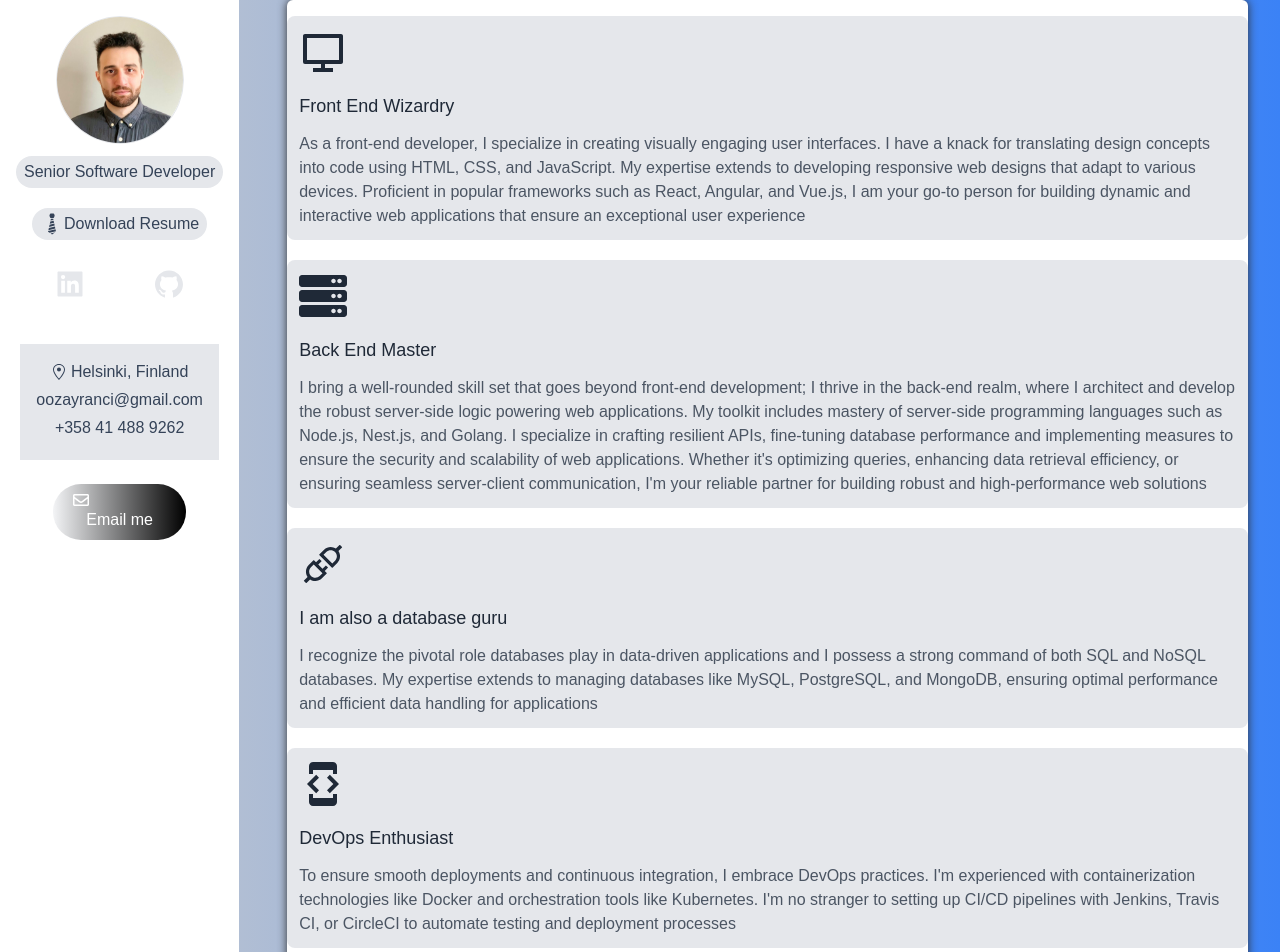
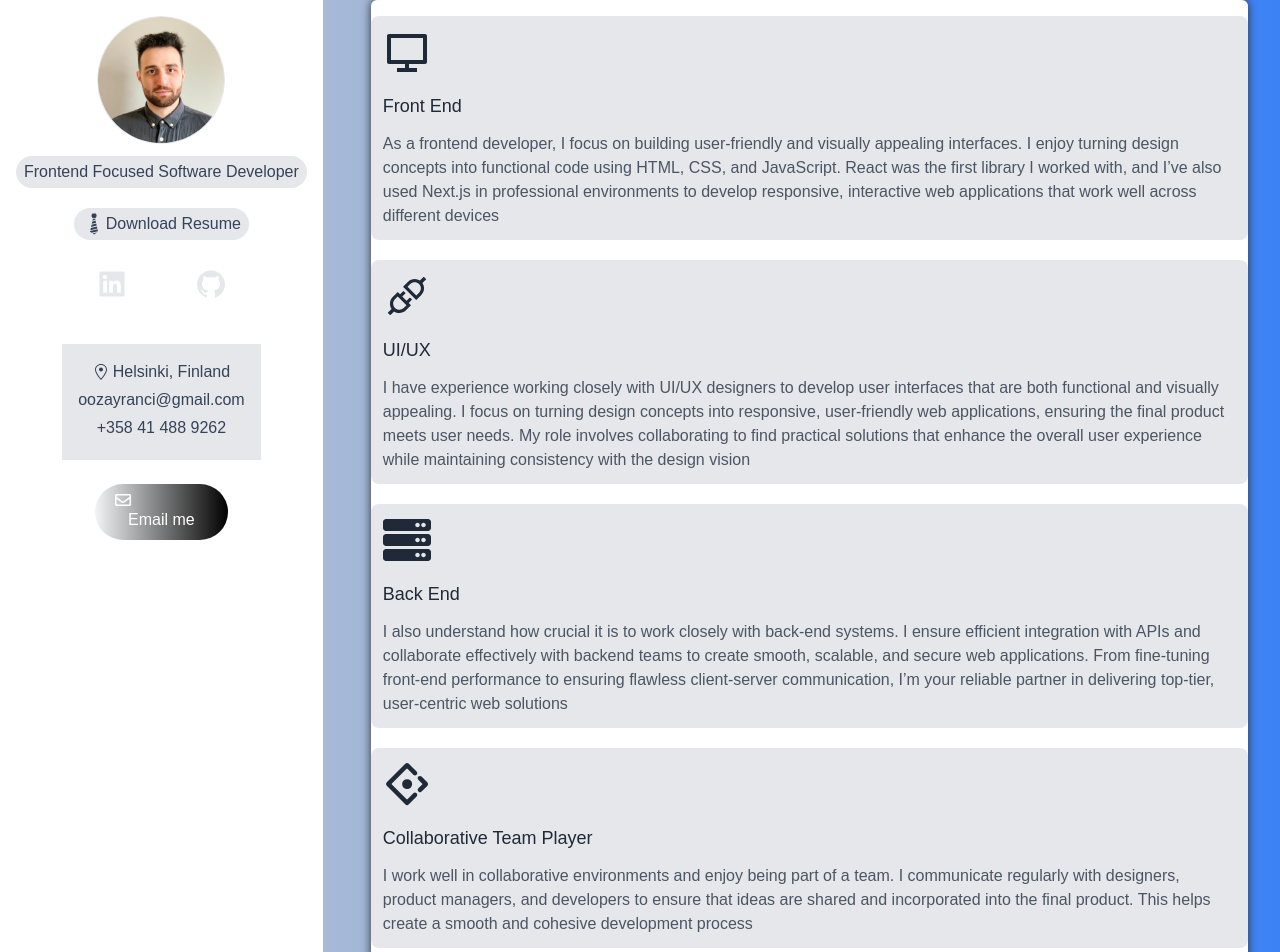
Before and after one commit to oozan/cv-web, a Next.js app: page / in a window 1280 px wide. Shown: the top 952 px of the page. Built offline with nearby package versions, Linux system fonts and the light colour scheme.

Commit message:
changed resume and data fields

```diff
--- a/components/Sidebar.tsx
+++ b/components/Sidebar.tsx
@@ -17,7 +17,7 @@ const Sidebar = () => {
         decoding="async"
       />
       <p className="px-2 py-1 my-3 bg-gray-200 rounded-full dark:bg-dark-200 dark:bg-black-500">
-        Senior Software Developer
+        Frontend Focused Software Developer
       </p>
 
       {/* Navigation Links */}
--- a/data.ts
+++ b/data.ts
@@ -7,38 +7,33 @@ import { Service } from "./types";
 export const services: Service[] = [
   {
     Icon: RiComputerLine,
-    title: "Front End Wizardry",
+    title: "Front End",
     about:
-      "As a front-end developer, I specialize in creating visually engaging user interfaces. I have a knack for translating design concepts into code using HTML, CSS, and JavaScript. My expertise extends to developing responsive web designs that adapt to various devices. Proficient in popular frameworks such as React, Angular, and Vue.js, I am your go-to person for building dynamic and interactive web applications that ensure an exceptional user experience ",
+      "As a frontend developer, I focus on building user-friendly and visually appealing interfaces. I enjoy turning design concepts into functional code using HTML, CSS, and JavaScript. React was the first library I worked with, and I’ve also used Next.js in professional environments to develop responsive, interactive web applications that work well across different devices",
+  },
+  {
+    Icon: AiOutlineApi,
+    title: "UI/UX",
+    about:
+      "I have experience working closely with UI/UX designers to develop user interfaces that are both functional and visually appealing. I focus on turning design concepts into responsive, user-friendly web applications, ensuring the final product meets user needs. My role involves collaborating to find practical solutions that enhance the overall user experience while maintaining consistency with the design vision",
   },
   {
     Icon: FaServer,
-    title: "Back End  Master",
+    title: "Back End",
     about:
-      "I bring a well-rounded skill set that goes beyond front-end development; I thrive in the back-end realm, where I architect and develop the robust server-side logic powering web applications. My toolkit includes mastery of server-side programming languages such as Node.js, Nest.js, and Golang. I specialize in crafting resilient APIs, fine-tuning database performance and implementing measures to ensure the security and scalability of web applications. Whether it's optimizing queries, enhancing data retrieval efficiency, or ensuring seamless server-client communication, I'm your reliable partner for building robust and high-performance web solutions",
+      "I also understand how crucial it is to work closely with back-end systems. I ensure efficient integration with APIs and collaborate effectively with backend teams to create smooth, scalable, and secure web applications. From fine-tuning front-end performance to ensuring flawless client-server communication, I’m your reliable partner in delivering top-tier, user-centric web solutions",
   },
-  {
-    Icon: AiOutlineApi,
-    title: "I am also a database guru",
-    about:
-      "I recognize the pivotal role databases play in data-driven applications and I possess a strong command of both SQL and NoSQL databases. My expertise extends to managing databases like MySQL, PostgreSQL, and MongoDB, ensuring optimal performance and efficient data handling for applications ",
-  },
-  {
-    Icon: MdDeveloperMode,
-    title: "DevOps Enthusiast",
-    about:
-      "To ensure smooth deployments and continuous integration, I embrace DevOps practices. I'm experienced with containerization technologies like Docker and orchestration tools like Kubernetes. I'm no stranger to setting up CI/CD pipelines with Jenkins, Travis CI, or CircleCI to automate testing and deployment processes ",
-  },
+
   {
     Icon: AiOutlineAntDesign,
     title: "Collaborative Team Player",
     about:
-      "In an agile and collaborative environment, I thrive as a team player. I communicate effectively with designers, product managers, and fellow developers, ensuring that everyone's ideas are heard and thoughtfully integrated into the final product, fostering a cohesive and innovative development process",
+      "I work well in collaborative environments and enjoy being part of a team. I communicate regularly with designers, product managers, and developers to ensure that ideas are shared and incorporated into the final product. This helps create a smooth and cohesive development process",
   },
   {
     Icon: RiComputerLine,
     title: "Passion for Learning",
     about:
-      "I have a passion for staying abreast of the ever-evolving landscape of technology. Embracing the dynamism, I actively pursue the latest trends and adopt best practices. Whether delving into new programming languages, mastering emerging frameworks, or experimenting with cutting-edge tools, my commitment to continuous learning remains unwavering",
+      "I enjoy keeping up with the fast-changing world of technology and staying informed about the latest trends. I’m always open to learning new programming languages, exploring emerging frameworks, and trying out new tools to improve my skills and stay current with industry best practices",
   },
 ];
```
Also changed, not shown: 1 other file (tests, documents, lock files or other folders).
